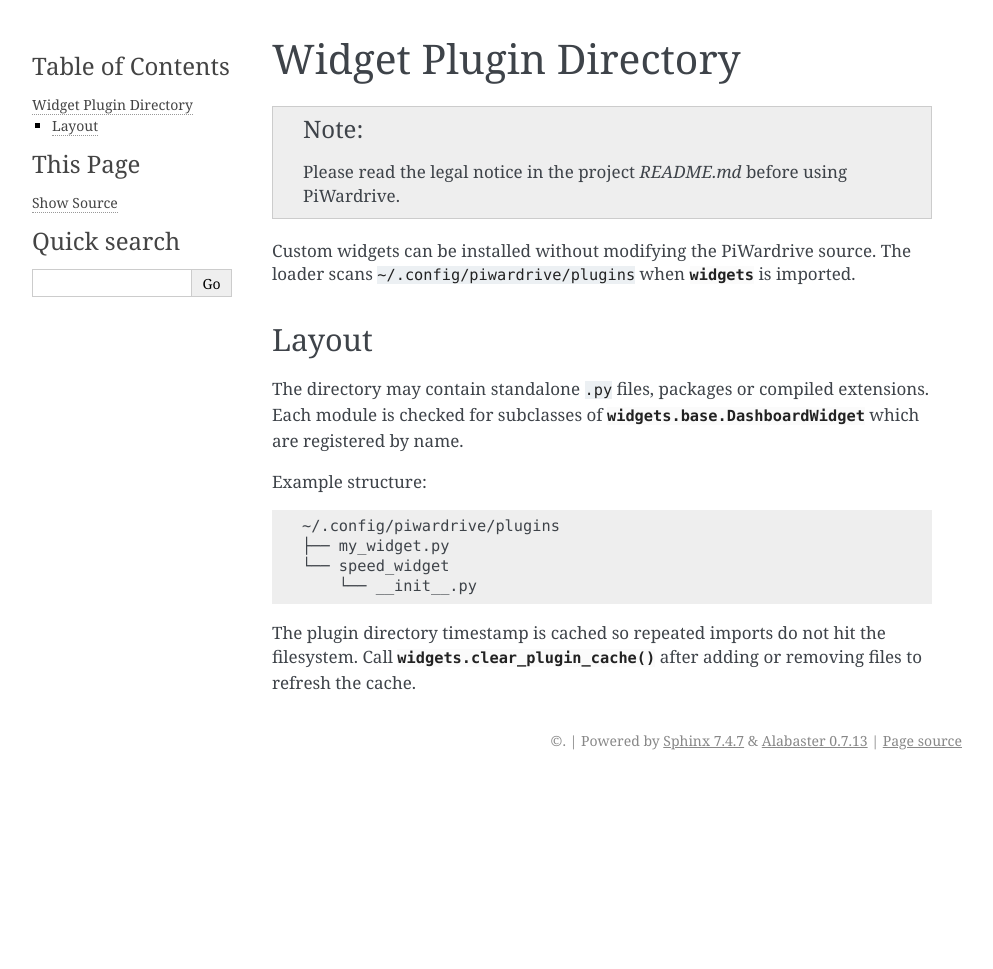
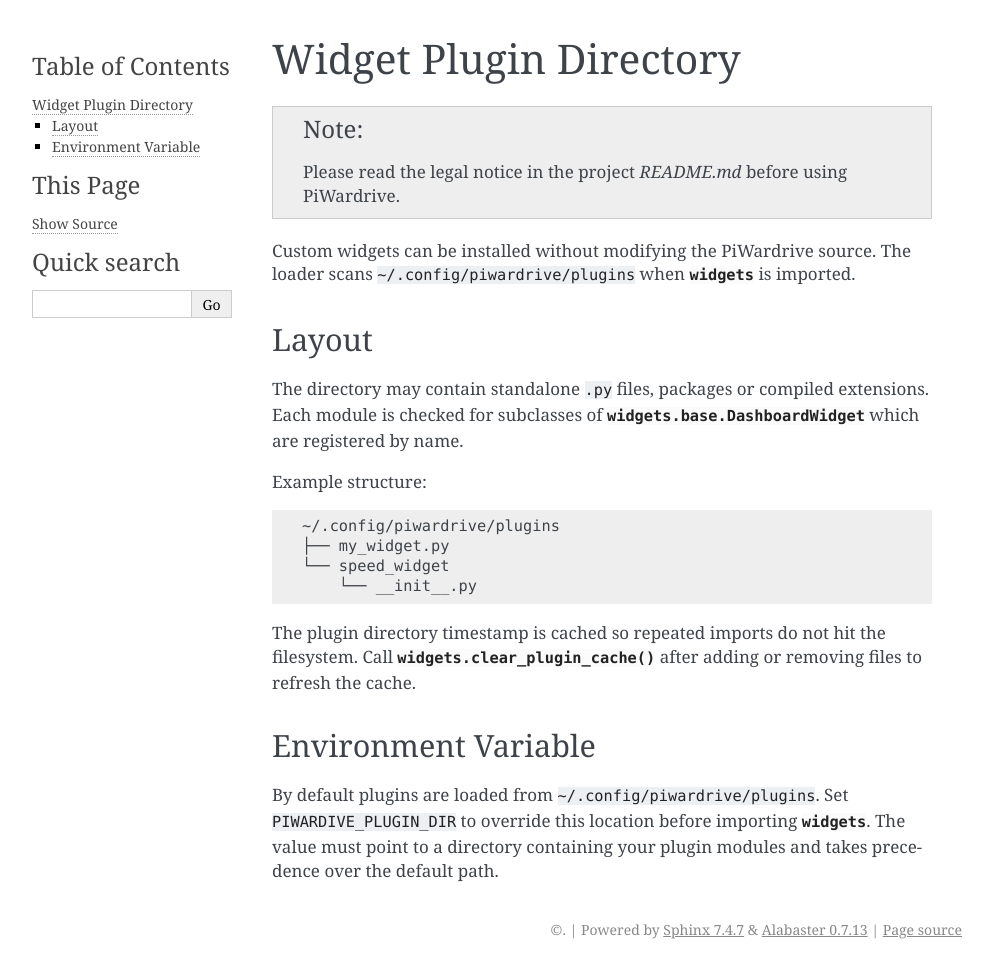
Before and after one commit to Trashytalk/piwardrive, a Sphinx documentation site: the page built from docs/widget_plugins.rst, in a window 1280 px wide. Shown: the whole page, without its empty margins (148-1141 px from the left). Built offline with Sphinx 7.4.7, drawn with Linux system fonts in a browser that asks for light colours; before the commit the page ends 900 px from its top, so only the background shows below that.

Commit message:
docs: add PIWARDIVE_PLUGIN_DIR env var

```diff
--- a/docs/widget_plugins.rst
+++ b/docs/widget_plugins.rst
@@ -23,3 +23,11 @@ Example structure::
 The plugin directory timestamp is cached so repeated imports do not hit the
 filesystem. Call :func:`widgets.clear_plugin_cache` after adding or removing
 files to refresh the cache.
+
+Environment Variable
+--------------------
+
+By default plugins are loaded from ``~/.config/piwardrive/plugins``. Set
+``PIWARDIVE_PLUGIN_DIR`` to override this location before importing
+:mod:`widgets`. The value must point to a directory containing your plugin
+modules and takes precedence over the default path.
```
